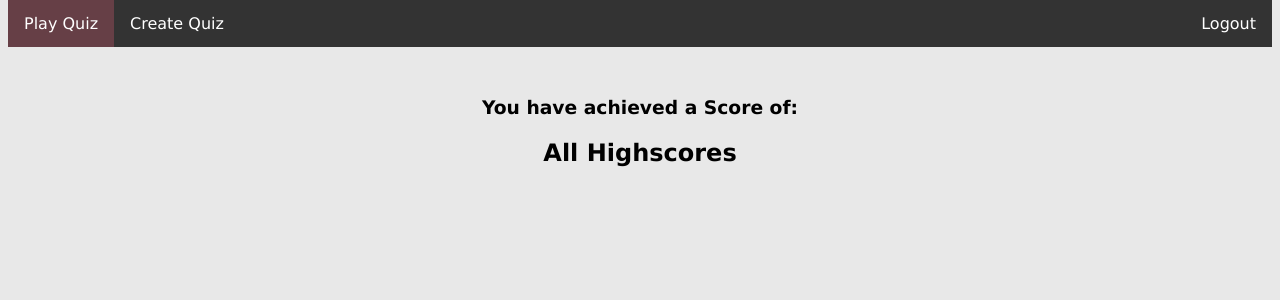
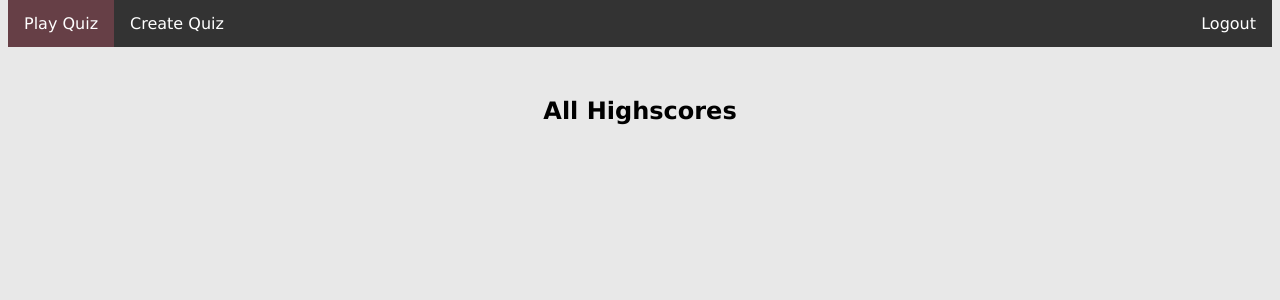
Before and after one commit to NateWidmer/project-module-151-183, a PHP site: page /quizHighscore.php in a window 1280 px wide. Shown: the part 125-425 px from the top of the page. Run offline with PHP 8.4, Linux system fonts and the light colour scheme.

Commit message:
fixed bug when clicking on highscore from card

```diff
--- a/PL/quizHighscore.php
+++ b/PL/quizHighscore.php
@@ -24,7 +24,10 @@
         $("#highscore-container").html(data);
       })
 
-      document.getElementById("score").innerHTML = score;
+      if (score) {
+        document.getElementById("score-title").innerHTML = "You have achieved a Score of:"
+        document.getElementById("score").innerHTML = score;
+      }
     });
   </script>
 </head>
@@ -45,7 +48,7 @@
   <!--START TABLe -->
   <div class="score-page">
     <div id="your-score">
-      <h3>You have achieved a Score of:</h3>
+      <h3 id="score-title"></h3>
       <h1 id="score"></h1>
     </div>
     <h2>All Highscores</h1>
```
